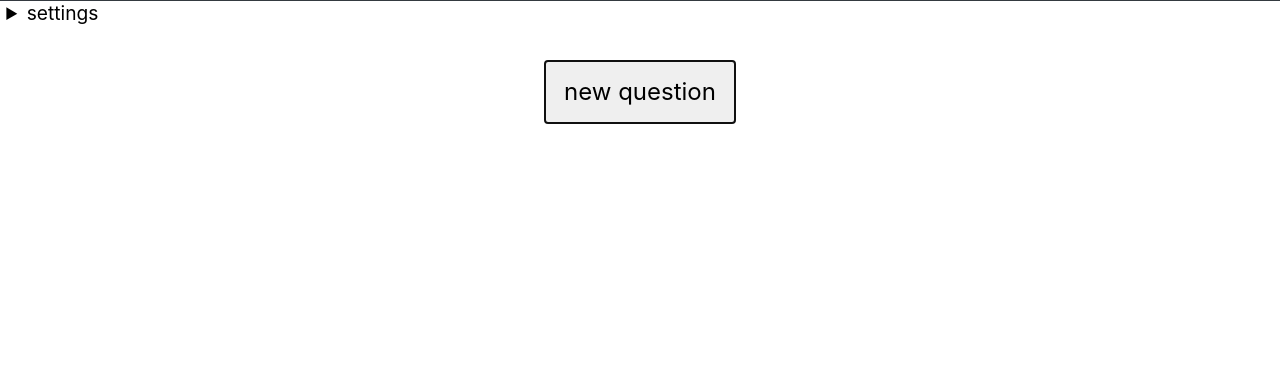
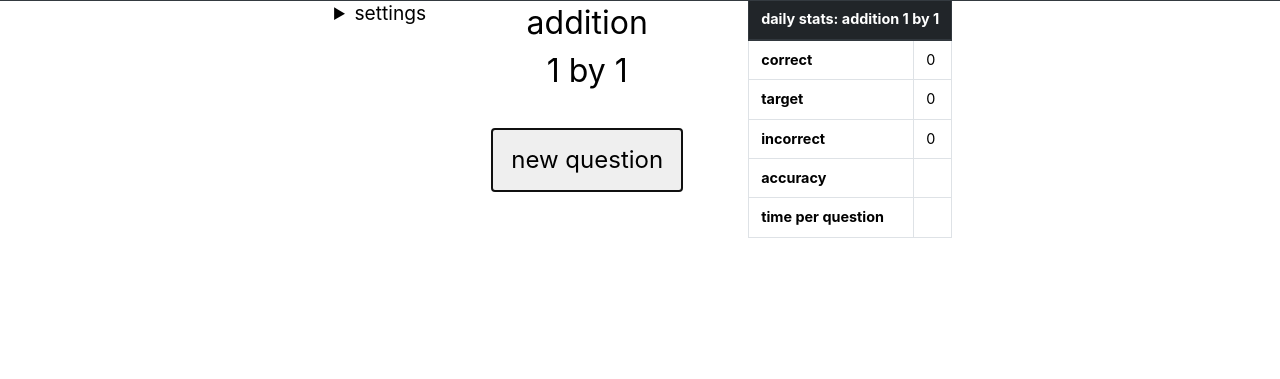
Before and after one commit to pvonglehn/mental-math-site, a Django app: page / in a window 1280 px wide. Shown: the part 71-450 px from the top of the page. Run offline with Django 3.2, Linux system fonts and the light colour scheme; the visitor is signed in with stand-in values (Sample User, id 1); data that the repository does not hold is empty; some libraries are stand-ins or nearby versions.

Commit message:
add daily stats

```diff
--- a/exercises/templates/exercises/index.html
+++ b/exercises/templates/exercises/index.html
@@ -2,7 +2,10 @@
 {% block title %}Mental Math{% endblock title %}
 
 {% block content %}
-<details>
+
+    <main class="fc-pc">
+        <nav>
+            <details id="settings_drop_down">
                 <summary>settings</summary>
             <form id="settings">
                 <ul>
@@ -12,6 +15,7 @@
                         <option value = "addition">addition</option>
                         <option value = "subtraction">subtraction</option>
                         <option value = "multiplication">multiplication</option>
+                        <option value = "division">division</option>
                     </select></li>
                     <li><label for="a_digits"># digits left</label>
                     <input name="a_digits" type="number" min="1" max="15" value="1"></li>
@@ -23,16 +27,22 @@
                     <input id="showQuestion" type="checkbox" name="showQuestion" checked></li>
                     <li><label for="speechRecognition">speech recognition</label>
                     <input id="speechRecognition" type="checkbox" name="speechRecognition"></li>
+                    <li><input id="update_settings" type="submit" value="update settings"></li>
                 </ul>
             </form>
             </details>
+        </nav>
+        <div>
             <div id="question-area">
+                <p id="exercise-type"></p>
                 <p id="question"></p>
             </div>
-    <form class="answer-feedback-area" id="myForm">
+            <div id="input-area" class="answer-feedback-area">
+                <form  id="myForm">
                     {% csrf_token %}
-        <p><input id="user_answer" name="user_answer" type="number"></p>
-        <input class="buttons" id="submit-answer" type="submit">
+
+                    <p ><input id="user_answer" name="user_answer" type="number"></p>
+
                     <input type="hidden" name="operator_name"  >
                     <input type="hidden" name="a_digits"       >
                     <input type="hidden" name="b_digits"       >
@@ -41,16 +51,52 @@
                     <input type="hidden" name="correct"        >
                     <input type="hidden" name="username" value="{{ user.username }}" >
                     <input type="hidden" name="duration"       >
+                    <input type="submit" class="buttons" id="submit-answer"></button>
                 </form>
+
+            </div>
             <div class="answer-feedback-area" id="feedback">
+                <div >
                     <p id="correct-incorrect"></p>
                     <p id="your-answer"></p>
                     <p id="correct-answer"></p>
                     <p id="time-taken"></p>
+                </div>
                 <button class="buttons" id="new-question">new question</button>
             </div>
+        </div>
+        <div>
+            {% if user.is_authenticated %}
+                <table id="dailyStatsTable" class="table table-bordered">
+                    <thead class="thead-dark">
+                        <tr><th id="daily_stats_heading" scope="col" colspan="2" >daily stats</th></tr>
+                    </thead>
+                    <tr>
+                        <th scope="row">correct</th>
+                        <td id="n_correct"></td>
+                    </tr>
+                        <tr>
+                            <th scope="row">target</th>
+                            <td id="daily_target"></td>
+                        </tr>
+                    <tr>
+                        <th scope="row">incorrect</th>
+                        <td id="n_incorrect"></td>
+                    </tr>
+                    <tr>
+                        <th scope="row">accuracy</th>
+                        <td id="daily_accuracy"></td>
+                    </tr>
+                    <tr>
+                        <th scope="row">time per question </th>
+                        <td id="daily_average_duration"></td>
+                    </tr>
+                </table>
 
 
+            {% endif %}
+        </div>
+    </main>
 
     {% load static %}
     <script src="{% static 'exercises/script.js' %}"></script>
--- a/exercises/urls.py
+++ b/exercises/urls.py
@@ -17,4 +17,5 @@ urlpatterns = [
     path('set_targets', views.set_targets, name='set_targets'),
     path('submit_targets', views.submit_targets, name='submit_targets'),
     path('statistics', views.statistics, name='statistics'),
+    path('get_daily_stats', views.get_daily_stats, name='get_daily_stats'),
 ]
--- a/exercises/views.py
+++ b/exercises/views.py
@@ -16,6 +16,9 @@ matplotlib.use("Agg")
 import matplotlib.pyplot as plt
 from io import BytesIO
 import base64
+
+from django.http import JsonResponse
+from django.db.models import Sum
 
 operator_list = ["multiplication",
                 "addition",
@@ -346,3 +349,41 @@ def statistics(request):
                 }
 
     return HttpResponse(template.render(context, request))
+
+
+
+
+def get_daily_stats(request):
+
+    username = request.GET.get("username")
+    operator_name = request.GET.get("operator_name")
+    a_digits = request.GET.get("a_digits")
+    b_digits = request.GET.get("b_digits")
+
+    qset = Question.objects.filter(username=username,
+                                       operator_name=operator_name,
+                                       a_digits=a_digits,
+                                       b_digits=b_digits,
+                                       date_created__date=timezone.now()
+                                       )
+
+    correct = qset.filter(correct=True).count()
+    total = qset.count()
+    total_duration = qset.aggregate(Sum('duration'))['duration__sum'] or 0
+
+    try:
+        daily_target = Target.objects.get(operator_name=operator_name
+                                        ,username=username
+                                        ,a_digits=a_digits
+                                        ,b_digits=b_digits).daily_target
+    except:
+        daily_target = 0
+
+    data = {
+        'correct': correct,
+        'total': total,
+        'total_duration': total_duration,
+        'daily_target': daily_target
+    }
+
+    return JsonResponse(data)
--- a/mysite/settings.py
+++ b/mysite/settings.py
@@ -26,7 +26,7 @@ SECRET_KEY = 'rk97^cv@5ylpey-d$6lsmnfouv@s)*l2#8t=06q@&r74hd$d1-'
 DEBUG = True
 
 ALLOWED_HOSTS = ['mental-math-env.eba-bef72peb.eu-west-2.elasticbeanstalk.com',
-                 '127.0.0.1']
+                 '127.0.0.1','www.mentalmath.site']
 
 
 # Application definition
--- a/static/exercises/script.js
+++ b/static/exercises/script.js
@@ -11,10 +11,11 @@ class Question {
     * @param  {String} operator_name operator e.g. addition
     * @param  {Number} a_digits number of digits of operand a
     * @param  {Number} b_digits number of digits of operand a
+    * @param  {String} username
     * @return {object} question returns a question object
     */
 
-    constructor (operator_name,a_digits=1,b_digits=1) {
+    constructor (operator_name,a_digits=1,b_digits=1,username) {
     // get function from operator string
     let operations = {
         "addition" : function (operand1, operand2) {
@@ -26,6 +27,7 @@ class Question {
         "multiplication" : function (operand1, operand2) {
             return operand1 * operand2;
         }
+
     };
 
     let operator_names2symbols = {
@@ -42,21 +44,38 @@ class Question {
     this.operator_symbol = operator_names2symbols[operator_name];
     this.a_digits  = a_digits;
     this.b_digits  = b_digits;
+    this.username  = username;
 
     // set range for question
-    let a_min = Math.pow(10,this.a_digits - 1);
+    let a_min = Math.pow(10,this.a_digits - 1) + 1;
     let a_max = Math.pow(10,this.a_digits) - 1;
-    let b_min = Math.pow(10,this.b_digits - 1);
+    let b_min = Math.pow(10,this.b_digits - 1) + 1;
     let b_max = Math.pow(10,this.b_digits) - 1;
 
-    // randomly generate operands
-    this.a = getRandomInt(a_min, a_max);
-    this.b = getRandomInt(b_min, b_max);
-    this.question = `${this.a} ${this.operator_symbol} ${this.b}`;
+    if (this.operator_name == "division") {
 
-    // calculate answer
-    this.answer = operations[this.operator_name](this.a,this.b);
+        // first do multiplication and then swap the answer and
+        // randomly generate operands
+        this.a = getRandomInt(a_min, a_max);
+        this.b = getRandomInt(b_min, b_max);
 
+
+        // calculate answer
+        let tmp = operations["multiplication"](this.a,this.b);
+        this.answer = this.a;
+        this.a = tmp;
+
+        this.question = `${this.a} ${this.operator_symbol} ${this.b}`;
+
+    } else {
+        // randomly generate operands
+        this.a = getRandomInt(a_min, a_max);
+        this.b = getRandomInt(b_min, b_max);
+        this.question = `${this.a} ${this.operator_symbol} ${this.b}`;
+
+        // calculate answer
+        this.answer = operations[this.operator_name](this.a,this.b);
+        }
     }
 
     // add answer
@@ -71,8 +90,9 @@ class Question {
             this.correct = true;
             return true;
         } else {
+
+            this.correct = false;
             return false;
-            this.correct = false;
         }
     }
 
@@ -88,6 +108,124 @@ class Question {
     }
 }
 
+// daily stats (only active if user is signed in)
+class DailyStats {
+    /**
+
+    */
+
+        calculate_derived() {
+            this.incorrect = this.total - this.correct;
+            this.mean_duration = this.total_duration / this.total;
+            this.accuracy = 100*(this.correct/this.total);
+        }
+
+        updateFromServer() {
+            let xhttp = new XMLHttpRequest();
+            var ds = this;
+            xhttp.onreadystatechange=function() {
+                if (this.readyState == 4 && this.status == 200) {
+
+                    let response_json = JSON.parse(this.responseText)
+                    ds.correct = response_json.correct;
+                    ds.total = response_json.total;
+                    ds.total_duration = response_json.total_duration;
+                    ds.daily_target = response_json.daily_target;
+                    ds.calculate_derived();
+                    ds.updateTable();
+                }
+            };
+            xhttp.open("GET","/get_daily_stats?"
+                            + "operator_name=" + this.operator_name
+                            + "&a_digits=" + this.a_digits
+                            + "&b_digits=" + this.b_digits
+                            + "&username="  + this.username);
+            xhttp.send();
+
+        }
+
+        constructor(operator_name,a_digits,b_digits,username) {
+
+            this.operator_name = operator_name;
+            this.a_digits = a_digits;
+            this.b_digits = b_digits;
+            this.username = username;
+            this.correct = 0;
+            this.updateFromServer();
+            this.calculate_derived();
+            this.updateTable();
+
+
+        };
+
+        reset() {
+            this.correct = 0;
+            this.incorrect = 0;
+            this.total
+            this.total_duration = 0;
+            this.accuracy = 0;
+            this.mean_duration = 0;
+
+        }
+
+        set_params(question) {
+            this.operator_name  = question.operator_name;
+            this.a_digits       = question.a_digits;
+            this.b_digits       = question.b_digits;
+            this.username       = question.username ;
+        }
+
+
+
+        updateTable() {
+            document.getElementById("n_correct").innerHTML = this.correct;
+            document.getElementById("n_incorrect").innerHTML = this.incorrect;
+            if (!Number.isNaN(this.mean_duration)) {
+
+                document.getElementById("daily_average_duration").innerHTML = this.mean_duration.toFixed(1) + " seconds";
+            } else {
+                document.getElementById("daily_average_duration").innerHTML = "";
+            }
+            if (!Number.isNaN(this.accuracy)) {
+
+                document.getElementById("daily_accuracy").innerHTML = this.accuracy.toFixed(1) + "%";
+            } else {
+                document.getElementById("daily_accuracy").innerHTML = "";
+            }
+
+            document.getElementById("daily_target").innerHTML = this.daily_target;
+
+            document.getElementById('daily_stats_heading').innerHTML = "daily stats: "
+                                                                + this.operator_name
+                                                                + " " + this.a_digits
+                                                                + " by " + this.b_digits
+        }
+
+        update(question) {
+            if (question.username == "") {
+                return null;
+            }
+
+            if (!(question.operator_name === this.operator_name
+               && question.a_digits == this.a_digits
+               && question.b_digits == this.b_digits
+               && question.username == this.username)) {
+                   this.reset();
+                   this.set_params(question);
+               }
+
+            if (question.correct == true) {
+                ++this.correct;
+            }
+
+            ++this.total;
+            this.total_duration += question.duration;
+            this.mean_duration = this.total_duration / this.total;
+            this.accuracy = 100*(this.correct / this.total);
+            this.updateTable();
+
+        }
+    }
 
 // document elements to be manipulated
 const newQuestionButton = document.getElementById("new-question");
@@ -100,6 +238,9 @@ const correctIncorrect = document.getElementById("correct-incorrect");
 const yourAnswer = document.getElementById("your-answer");
 const correctAnswer = document.getElementById("correct-answer");
 
+
+
+
 // Settings
 const settings = document.getElementById("settings");
 var showQuestion = document.getElementById("showQuestion");
@@ -111,11 +252,55 @@ showQuestion.addEventListener("change", function(){
     }
 })
 
+document.getElementById("update_settings").addEventListener("click",function(e){
+
+        e.preventDefault();
+
+        // only if user is signed in
+        if (username) {
+            window.ds = new DailyStats(settings.elements.operator_name.value,
+            settings.elements.a_digits.value,
+            settings.elements.b_digits.value,
+            myForm.elements.username.value);
+        }
+        cleanFeedback()
+
+        document.getElementById('settings_drop_down').removeAttribute("open");
+        document.getElementById('exercise-type').innerHTML = settings.elements.operator_name.value
+                                                    + "<br />"
+                                                    + " " + settings.elements.a_digits.value
+                                                    + " by " + settings.elements.b_digits.value
+        document.getElementById('exercise-type').style.display = "block";
+})
+
+
+
+
+
+
+
+
 // get parameters in URL (GET request parameters)
 const urlParams = new URLSearchParams(window.location.search);
 settings.elements.operator_name.value = urlParams.get('operator_name') || "addition";
 settings.elements.a_digits.value = urlParams.get('a_digits') || "1";
 settings.elements.b_digits.value = urlParams.get('b_digits') || "1";
+
+document.getElementById("update_settings").click();
+
+var username = myForm.elements.username.value;
+var operator_name = settings.elements.operator_name.value;
+var a_digits = settings.elements.a_digits.value;
+var b_digits = settings.elements.b_digits.value;
+
+if (username) {
+    var ds = new DailyStats(operator_name,
+                        a_digits,
+                        b_digits,
+                        username);
+
+    const dailyStatsTable = document.getElementById("dailyStatsTable");
+}
 
 // update statistics link to reflect current settings
 
@@ -144,6 +329,7 @@ statsLink.addEventListener("click",function(e){
 var current_question;
 
 function cleanFeedback() {
+    question.innerHTML = null;
     correctIncorrect.innerHTML = null;
     yourAnswer.innerHTML = null;
     correctAnswer.innerHTML = null;
@@ -156,16 +342,22 @@ feedbackHeight = getComputedStyle(feedback).height;
 
 function toggleState(state) {
     if (state == "active"){
-        newQuestionButton.style.visibility = "hidden";
-        feedback.style.height = "0";
-        myForm.style.visibility = "visible";
-        myForm.style.height = myFormHeight;
+        // newQuestionButton.style.visibility = "hidden";
+        // feedback.style.height = "0";
+        // myForm.style.visibility = "visible";
+        // myForm.style.height = myFormHeight;
+        feedback.style.display = "none";
+        // myForm.style.display = "block";
+        document.getElementById('input-area').style.display = "block";
 
     } else {
-        myForm.style.visibility = "hidden";
-        myForm.style.height = "0";
-        newQuestionButton.style.visibility = "visible";
-        feedback.style.height = feedbackHeight;
+        // myForm.style.visibility = "hidden";
+        // myForm.style.height = "0";
+        // newQuestionButton.style.visibility = "visible";
+        // feedback.style.height = feedbackHeight;
+        feedback.style.display = "block";
+        // myForm.style.display = "none";
+        document.getElementById('input-area').style.display = "none";
     }
 }
 
@@ -175,13 +367,16 @@ newQuestionButton.focus();
 toggleState("inactive")
 
 newQuestionButton.addEventListener("click",function(){
+    document.getElementById("exercise-type").style.display = "none";
     cleanFeedback();
     // newQuestionButton.style.visibility = "hidden";
     // myForm.style.visibility = "visible";
     toggleState("active")
     current_question = new Question(operator_name=settings.elements.operator_name.value,
                         a_digits=settings.elements.a_digits.value,
-                        b_digits=settings.elements.b_digits.value);
+                        b_digits=settings.elements.b_digits.value,
+                        username=myForm.elements.username.value);
+
     question.innerHTML = current_question.question;
     if (settings.elements['readAloud'].checked){
         if (settings.elements['speechRecognition'].checked){
@@ -230,6 +425,10 @@ myForm.addEventListener("submit",function(event){
     myForm.elements.duration.value = current_question.duration;
 
     sendData(myForm);
+
+    // update daily stats (if ds exists)
+    ds && ds.update(current_question);
+
 
     // prepare for new question
     // newQuestionButton.style.visibility = "visible";
--- a/static/exercises/style.css
+++ b/static/exercises/style.css
@@ -6,13 +6,19 @@ html, body {
 
 .answer-feedback-area {
     text-align: center;
-    height: 40vh;
+    min-height: 12rem;
+    border: solid 1px white;
+    /* padding-bottom:1rem; */
+
 }
 
 #question-area {
     text-align: center;
     font-size: 3rem;
+}
 
+#exercise-type {
+    font-size: 2rem;
 }
 
 .buttons, #user_answer {
@@ -22,12 +28,12 @@ html, body {
 }
 
 #correct-incorrect {
-    font-size: 1.1 rem;
+    font-size: 1.5rem;
     font-weight: bold;
 }
 
 #time-taken {
-    font-size: 0.75rem;
+    font-size: 1rem;
 
 }
 
@@ -46,3 +52,35 @@ details {
 summary {
     font-size: 1.2rem;
 }
+
+.fc {
+    display:flex;
+    flex-flow: row wrap;
+    justify-content: center;
+}
+
+@media only screen and (min-width: 600px) {
+    .fc-pc > * {
+        margin-left:2em;
+        margin-right:2em
+    }
+
+    .fc-pc {
+        display:flex;
+        flex-flow: row wrap;
+        justify-content: center;
+    }
+}
+
+table {
+    font-size:0.9rem;
+    line-height: 1;
+
+}
+
+
+img {
+    flex: 1;
+    max-width:500px;
+    margin-top:2rem;
+}
```
Also changed, not shown: exercises/static/exercises/script.js (+218 -19 lines), exercises/static/exercises/style.css (+41 -3 lines), exercises/templates/exercises/statistics.html (+6 -3 lines), 1 other file. Lines whose indentation alone changed are shown as unchanged.
